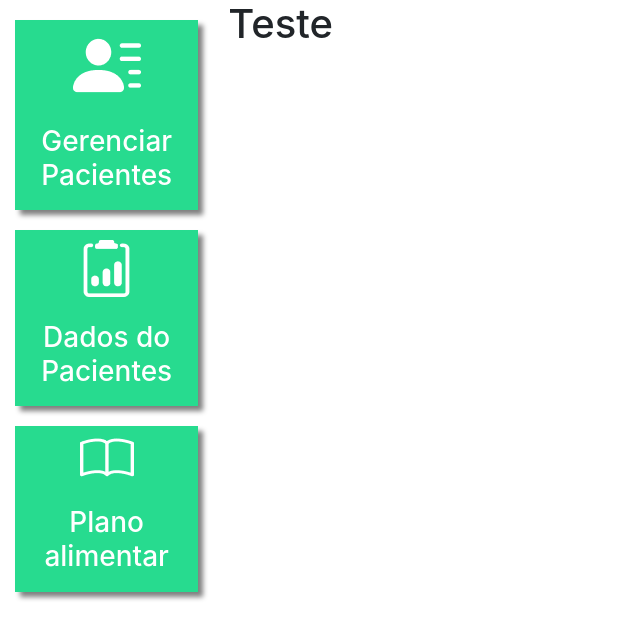
After one commit to jefferson-duarte/Project_Nutrition, a Django app: template plataforma/templates/paciente.html in a window 1280 px wide. The commit adds this page. Shown: the top 639 px of the page, without its empty margins (0-640 px from the left). Run offline with Django 4.2, Linux system fonts and the light colour scheme; the template is opened without the code that fills it, so the values that code supplies are empty.

Commit message:
Add templates da página plataforma

```diff
--- /dev/null
+++ b/plataforma/templates/paciente.html
@@ -0,0 +1,8 @@
+{% extends 'base_plataforma.html' %}
+
+{% block plataforma %}
+
+<h1>Teste</h1>
+
+
+{% endblock plataforma %}
--- a/plataforma/views.py
+++ b/plataforma/views.py
@@ -1,5 +1,8 @@
 from django.http import HttpResponse
 from django.shortcuts import render
+from django.contrib.auth.decorators import login_required
 
+
+@login_required(login_url='/auth/logar/')
 def pacientes(request):
-    return HttpResponse('Pacientes')
+    return render(request, 'paciente.html')
--- a/templates/base.html
+++ b/templates/base.html
@@ -11,7 +11,6 @@
   </head>
   <body>
 
-
     {% block body %}{% endblock body %}
 
 
--- /dev/null
+++ b/templates/base_plataforma.html
@@ -0,0 +1,26 @@
+{% extends 'base.html' %}
+{% load static %}
+
+{% block head %}
+    <link rel="stylesheet" href="{% static 'plataforma/css/paciente.css' %}">
+{% endblock head %}
+
+{% block body %}
+    {% if user.is_authenticated %}
+      {% include 'partials/plataforma/_nav.html' %}
+    {% endif %}
+
+    <div class="container-fluid">
+        <div class="row">
+
+            <div class="col-md-2">
+                {% include 'partials/plataforma/_lateral.html' %}
+            </div>
+
+            <div class="col-md-8">
+                {% block plataforma %}{% endblock plataforma %}
+            </div>
+
+        </div>
+    </div>
+{% endblock body %}
--- /dev/null
+++ b/templates/partials/plataforma/_lateral.html
@@ -0,0 +1,31 @@
+{% load static %}
+
+<a href="{% url 'pacientes' %}" class="link-lateral">
+    <div class="card-lateral">
+        <img src="{% static 'plataforma/img/paciente.png' %}">
+        <br>
+        <br>
+
+        <h3>Gerenciar Pacientes</h3>
+    </div>
+</a>
+
+<a href="#" class="link-lateral">
+    <div class="card-lateral">
+        <img src="{% static 'plataforma/img/dados_paciente.png' %}">
+        <br>
+        <br>
+
+        <h3>Dados do Pacientes</h3>
+    </div>
+</a>
+
+<a href="#" class="link-lateral">
+    <div class="card-lateral">
+        <img src="{% static 'plataforma/img/plano_alimentar.png' %}">
+        <br>
+        <br>
+
+        <h3>Plano alimentar</h3>
+    </div>
+</a>
--- /dev/null
+++ b/templates/partials/plataforma/_nav.html
@@ -0,0 +1,6 @@
+<nav style="background-color: #27DB8F;" class="navbar navbar-expand-lg navbar-dark">
+    <a style="font-weight: bold" class="navbar-brand" href="#">NUTRI LAB</a>
+    <button class="navbar-toggler" type="button" data-toggle="collapse" data-target="#navbarNav" aria-controls="navbarNav" aria-expanded="false" aria-label="Toggle navigation">
+        <span class="navbar-toggler-icon"></span>
+    </button>
+</nav>
--- /dev/null
+++ b/templates/static/plataforma/css/paciente.css
@@ -0,0 +1,48 @@
+.card-lateral{
+    background-color: #27DB8F;
+    margin-top: 20px;
+    padding: 10px;
+    color: white;
+    font-weight: bold;
+    text-decoration: none;
+    text-align: center;
+    box-shadow: 5px 5px 5px gray;
+}
+
+.link-lateral:hover{
+    text-decoration: none;
+}
+
+.titulo{
+    color: #27DB8F;
+}
+
+.card-paciente{
+    background-color: #EAEAEA;
+    width: 80%;
+    box-shadow: 3px 3px 3px gray;
+    padding: 20px;
+    color: black;
+}
+
+.link-hover:hover{
+    text-decoration: none;
+}
+
+.foto-perfil{
+    text-align: center;
+}
+
+.dados{
+    font-weight: bold;
+}
+
+.descricao{
+    margin-left: -12%;
+}
+
+@media (max-width: 1300px) {
+    .descricao {
+        margin-left: 1px;
+    }
+}
```
Also changed, not shown: templates/static/plataforma/img/dados_paciente.png (added), templates/static/plataforma/img/paciente.png (added), templates/static/plataforma/img/plano_alimentar.png (added).
